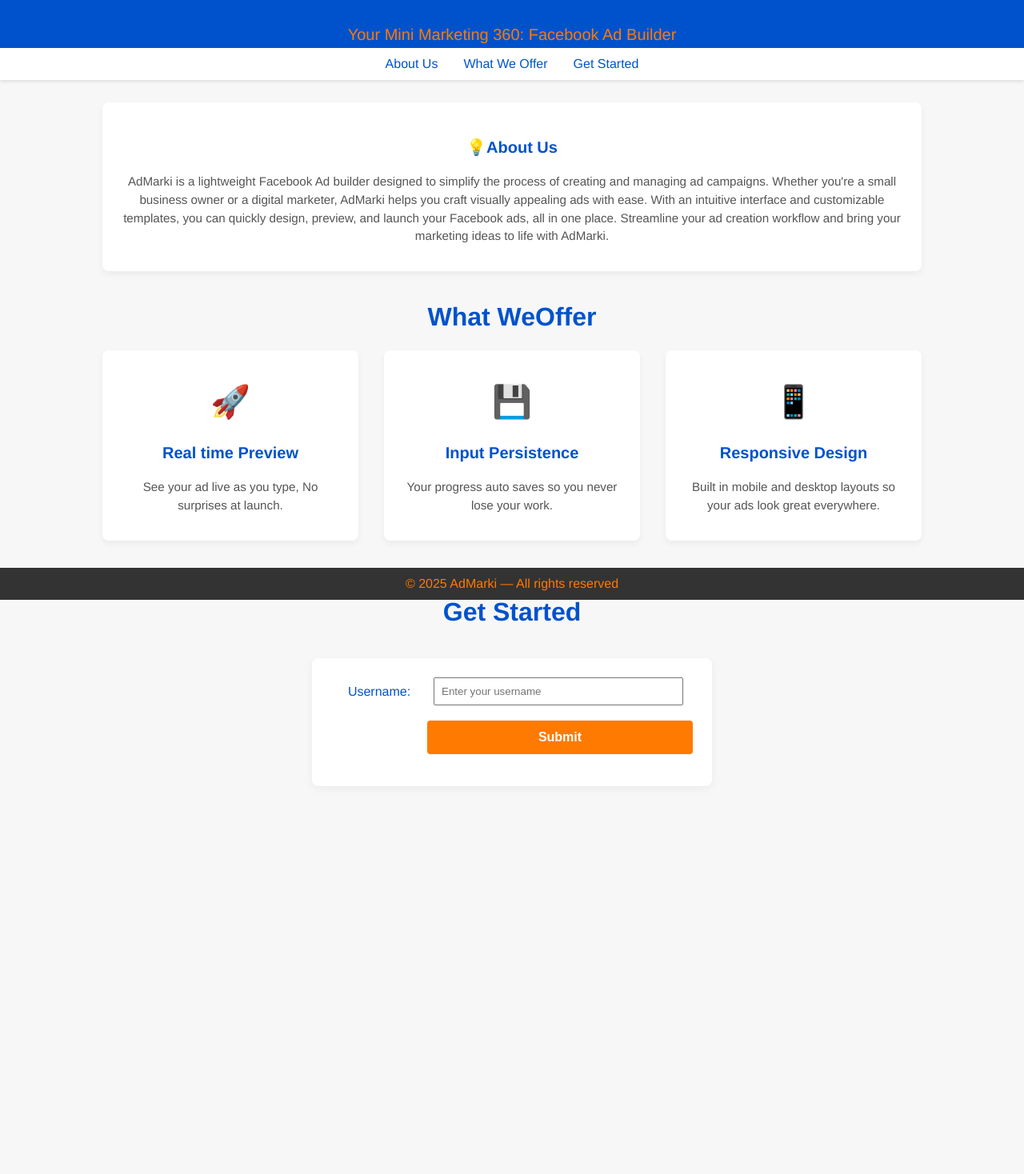
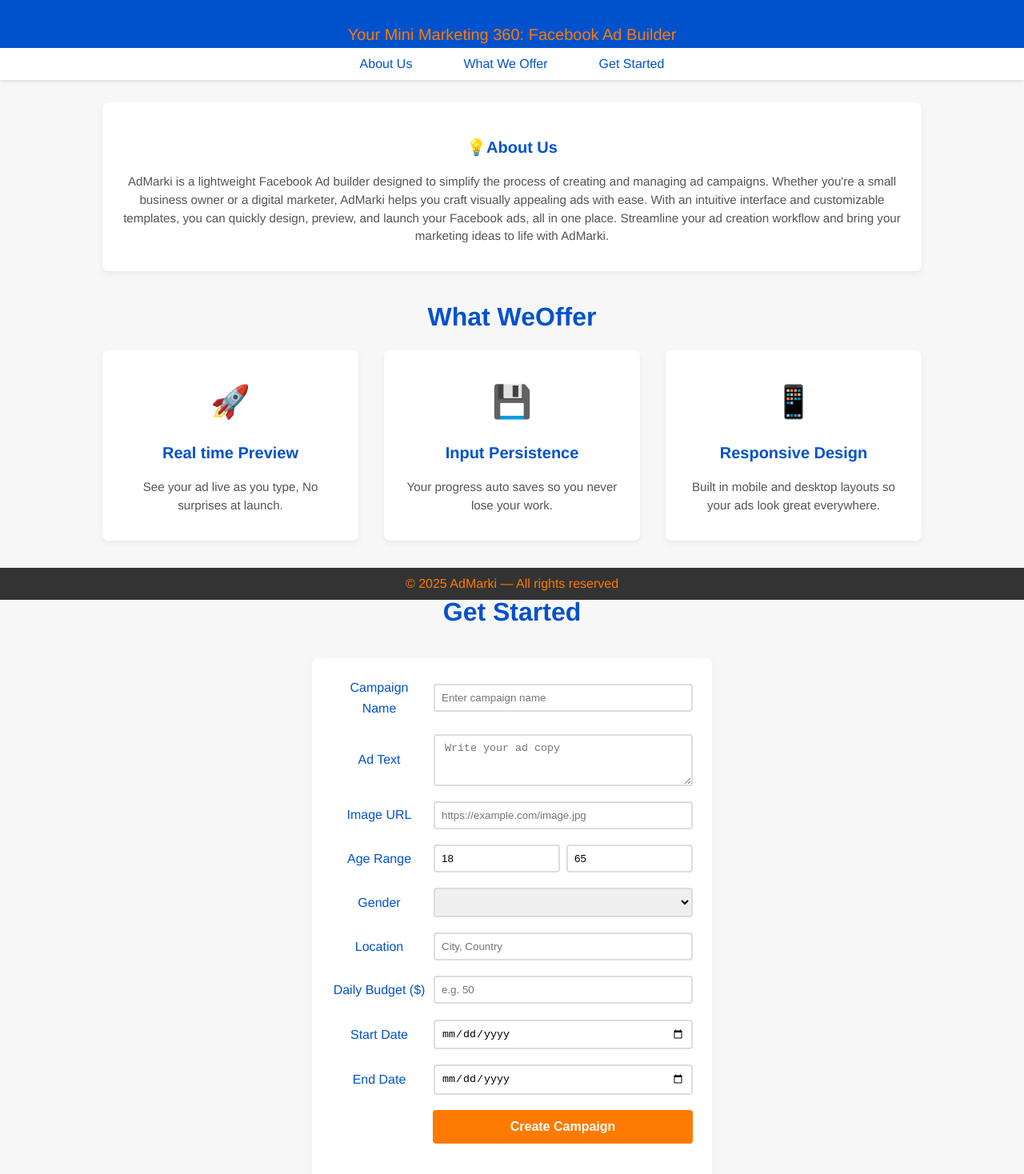
Before and after one commit to Ganga-Suren/Ad-Marki-Frontend, a Vue app: page / in a window 1280 px wide. Shown: the part 50-1518 px from the top of the page at 80% size. Before the commit the page ends 1137 px from the top, so only its background shows below. Built offline with nearby package versions, Linux system fonts and the light colour scheme.

Commit message:
Added form fields and made some style changes

```diff
--- a/src/App.vue
+++ b/src/App.vue
@@ -9,9 +9,9 @@
 
     <nav class="navbar">
       <ul>
-        <li><a href="#about" class="link">About Us</a></li>
-        <li><a href="#offer">What We Offer</a></li>
-        <li><a href="#form">Get Started</a></li>
+        <li><a href="#about" class="nav-link">About Us</a></li>
+        <li><a href="#offer" class="nav-link">What We Offer</a></li>
+        <li><a href="#form" class="nav-link">Get Started</a></li>
       </ul>
     </nav>
 
--- a/src/api.js
+++ b/src/api.js
@@ -3,6 +3,4 @@
 // you can override this via a .env file
 const baseURL = process.env.VUE_APP_API_URL || 'http://localhost:8000'
 
-console.log('▶️ API baseURL:', baseURL)
-
 export default axios.create({ baseURL })
--- a/src/assets/styles.css
+++ b/src/assets/styles.css
@@ -27,7 +27,6 @@
 .container {
   max-width: 1024px;
   margin: 0 auto;
-  padding: 2rem 0;
 }
 
 /* Fixed Header */
@@ -73,18 +72,6 @@
   height: 100%;
   align-items: center;
 }
-.navbar a,
-.navbar nav-link {
-  color: var(--brand-blue);
-  text-decoration: none;
-  font-weight: 500;
-  transition: color 0.2s ease, border-bottom 0.2s ease;
-  cursor: pointer;
-}
-.navbar nav-link:hover {
-  color: var(--brand-orange);
-  border-bottom: 2px solid var(--brand-orange);
-}
 
 /* Scrollable content placeholder */
 .main-content {
@@ -111,6 +98,11 @@
 
 #about.container {
   padding: 0rem;
+}
+#form.container,
+#offer.container {
+  padding-top: 2rem;
+  padding-bottom: 2rem;
 }
 
 .offer-grid {
@@ -188,22 +180,6 @@
   }
 }
 
-/* Buttons */
-.btn {
-  display: inline-block;
-  background: var(--brand-orange);
-  color: white;
-  border: none;
-  padding: 0.75rem 1.5rem;
-  margin: 1rem;
-  font-size: 1rem;
-  cursor: pointer;
-  border-radius: 0.25rem;
-}
-.btn:hover {
-  background: #e66f00;
-}
-
 /* Form styling */
 .form {
   background: white;
@@ -225,10 +201,6 @@
   width: calc(100% - 140px);
   vertical-align: middle;
   padding: 0.5rem;
-}
-#form.container {
-  padding-top: 2rem;
-  padding-bottom: 2rem;
 }
 
 /* User Form */
@@ -282,7 +254,7 @@
 /* new button styling */
 .user-form__btn {
   display: block;
-  width: calc(100% - 120px);
+  width: calc(100% - 127px);
   margin-left: 120px;
   padding: 0.75rem;
   font-size: 1rem;
@@ -292,6 +264,10 @@
   border: none;
   border-radius: 0.25rem;
   cursor: pointer;
+}
+.user-form__btn:hover {
+  background: #ff7a00;
+  box-shadow: 0 4px 8px rgba(255, 122, 0, 0.3);
 }
 
 /* Fixed Footer */
@@ -307,3 +283,24 @@
   line-height: var(--footer-height);
   z-index: 1000;
 }
+
+/* Base, visited & link states all share the same rules */
+.navbar .nav-link,
+.navbar .nav-link:link,
+.navbar .nav-link:visited {
+  display: inline-block;
+  padding: 0.5rem 1rem;
+  color: var(--brand-blue) !important;
+  text-decoration: none !important; /* remove underline */
+  font-weight: 500;
+  cursor: pointer;
+  transition: color 0.2s ease, background-color 0.2s ease;
+}
+
+/* Hover & focus use your orange accent */
+.navbar .nav-link:hover,
+.navbar .nav-link:focus {
+  color: var(--brand-orange) !important;
+  background-color: rgba(255, 122, 0, 0.1);
+  text-decoration: none !important; /* double‑ensure no underline */
+}
--- a/src/components/UserForm.vue
+++ b/src/components/UserForm.vue
@@ -1,16 +1,128 @@
 <template>
   <form @submit.prevent="handleSubmit" class="user-form">
+    <!-- Campaign Name -->
     <div class="form-row">
-      <label for="username" class="user-form__label">Username:</label>
+      <label for="campaignName" class="user-form__label">Campaign Name</label>
       <input
+        id="campaignName"
+        v-model="form.campaignName"
         type="text"
-        id="username"
-        v-model="username"
-        class="creative-input"
-        placeholder="Enter your username"
+        class="user-form__input"
+        placeholder="Enter campaign name"
+        required
       />
     </div>
-    <button type="submit" class="btn user-form__btn">Submit</button>
+
+    <!-- Ad Text -->
+    <div class="form-row">
+      <label for="adText" class="user-form__label">Ad Text</label>
+      <textarea
+        id="adText"
+        v-model="form.adText"
+        class="user-form__input"
+        placeholder="Write your ad copy"
+        rows="3"
+        required
+      />
+    </div>
+
+    <!-- Image URL -->
+    <div class="form-row">
+      <label for="imageUrl" class="user-form__label">Image URL</label>
+      <input
+        id="imageUrl"
+        v-model="form.imageUrl"
+        type="url"
+        class="user-form__input"
+        placeholder="https://example.com/image.jpg"
+      />
+    </div>
+
+    <!-- Audience: Age Range -->
+    <div class="form-row">
+      <label class="user-form__label">Age Range</label>
+      <div style="display: flex; gap: 0.5rem; flex: 1">
+        <input
+          v-model.number="form.minAge"
+          type="number"
+          class="user-form__input"
+          placeholder="Min"
+          min="13"
+        />
+        <input
+          v-model.number="form.maxAge"
+          type="number"
+          class="user-form__input"
+          placeholder="Max"
+          :min="form.minAge"
+        />
+      </div>
+    </div>
+
+    <!-- Audience: Gender -->
+    <div class="form-row">
+      <label for="gender" class="user-form__label">Gender</label>
+      <select id="gender" v-model="form.gender" class="user-form__input">
+        <option value="all">All</option>
+        <option value="male">Male</option>
+        <option value="female">Female</option>
+      </select>
+    </div>
+
+    <!-- Audience: Location -->
+    <div class="form-row">
+      <label for="location" class="user-form__label">Location</label>
+      <input
+        id="location"
+        v-model="form.location"
+        type="text"
+        class="user-form__input"
+        placeholder="City, Country"
+      />
+    </div>
+
+    <!-- Budget & Schedule -->
+    <div class="form-row">
+      <label for="dailyBudget" class="user-form__label">Daily Budget ($)</label>
+      <input
+        id="dailyBudget"
+        v-model.number="form.dailyBudget"
+        type="number"
+        class="user-form__input"
+        placeholder="e.g. 50"
+        min="1"
+      />
+    </div>
+    <div class="form-row">
+      <label for="startDate" class="user-form__label">Start Date</label>
+      <input
+        id="startDate"
+        v-model="form.startDate"
+        type="date"
+        class="user-form__input"
+        required
+      />
+    </div>
+    <div class="form-row">
+      <label for="endDate" class="user-form__label">End Date</label>
+      <input
+        id="endDate"
+        v-model="form.endDate"
+        type="date"
+        class="user-form__input"
+        :min="form.startDate"
+        required
+      />
+    </div>
+
+    <!-- Submit & Feedback -->
+    <div class="form-row" style="justify-content: flex-end">
+      <button type="submit" class="user-form__btn" :disabled="loading">
+        {{ loading ? 'Sending…' : 'Create Campaign' }}
+      </button>
+    </div>
+    <p v-if="error" class="text-red-600" style="margin-top: 1rem">{{ error }}</p>
+    <p v-if="successMsg" class="text-green-600" style="margin-top: 1rem">{{ successMsg }}</p>
   </form>
 </template>
 
@@ -21,16 +133,50 @@
     name: 'UserForm',
     data() {
       return {
-        username: '',
+        form: {
+          campaignName: '',
+          adText: '',
+          imageUrl: '',
+          minAge: 18,
+          maxAge: 65,
+          gender: 'All',
+          location: '',
+          dailyBudget: null,
+          startDate: '',
+          endDate: '',
+        },
+        loading: false,
+        error: null,
+        successMsg: null,
       }
     },
     methods: {
       async handleSubmit() {
+        this.error = null
+        this.successMsg = null
+        this.loading = true
+
+        // Build payload matching FastAPI schema:
+        const payload = {
+          campaign_name: this.form.campaignName,
+          ad_text: this.form.adText,
+          image_url: this.form.imageUrl,
+          min_age: this.form.minAge,
+          max_age: this.form.maxAge,
+          gender: this.form.gender.toLowerCase(),
+          location: this.form.location,
+          daily_budget: this.form.dailyBudget,
+          start_date: this.form.startDate,
+          end_date: this.form.endDate,
+        }
         try {
-          const resp = await api.post('/create-campaign', { username: this.username })
-          console.log('✅ Server response:', resp.data)
+          const resp = await api.post('/create-campaign', payload)
+          // Success! resp.data should contain your mock campaign_id, etc.
+          this.successMsg = `Campaign created: ${resp.data.campaign_id}`
         } catch (err) {
-          console.error('❌ Submission error:', err.response?.data || err.message)
+          this.error = err.response?.data?.detail || err.message
+        } finally {
+          this.loading = false
         }
       },
     },
```
Also changed, not shown: 1 other file (tests, documents, lock files or other folders).
